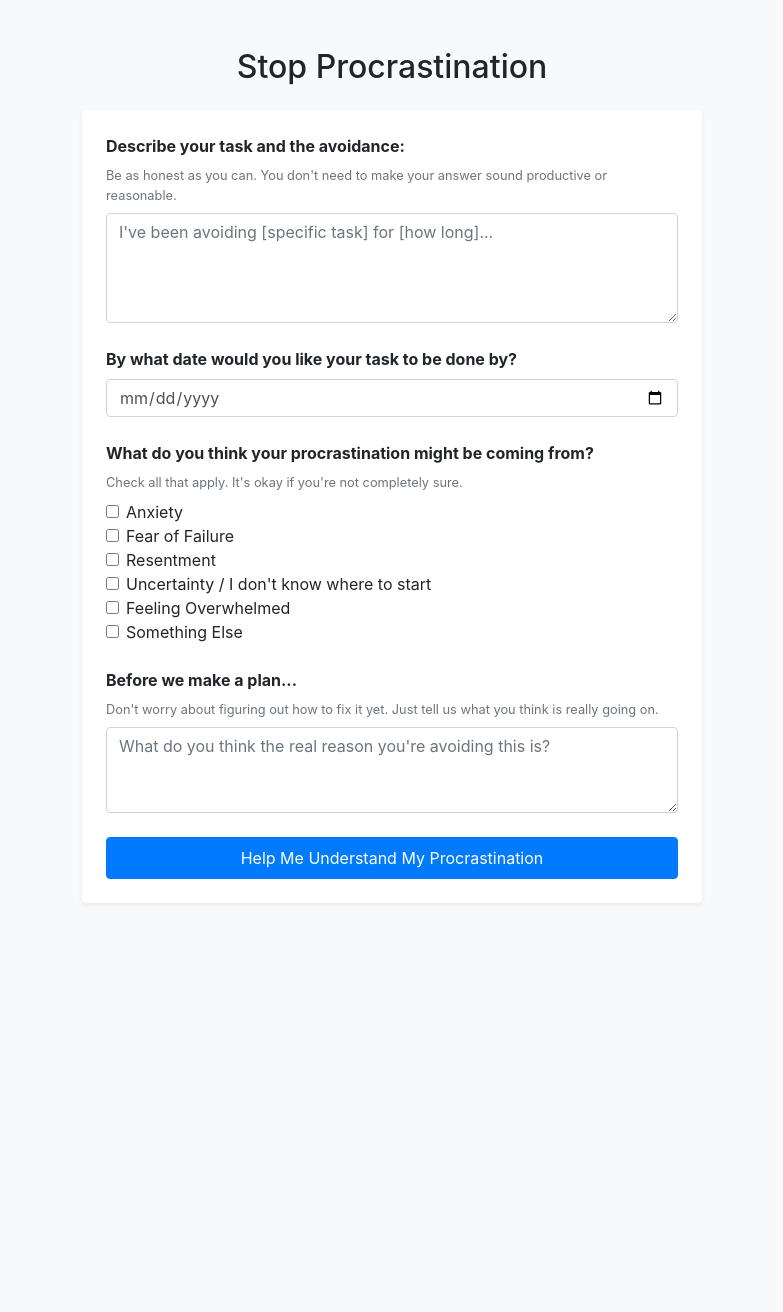
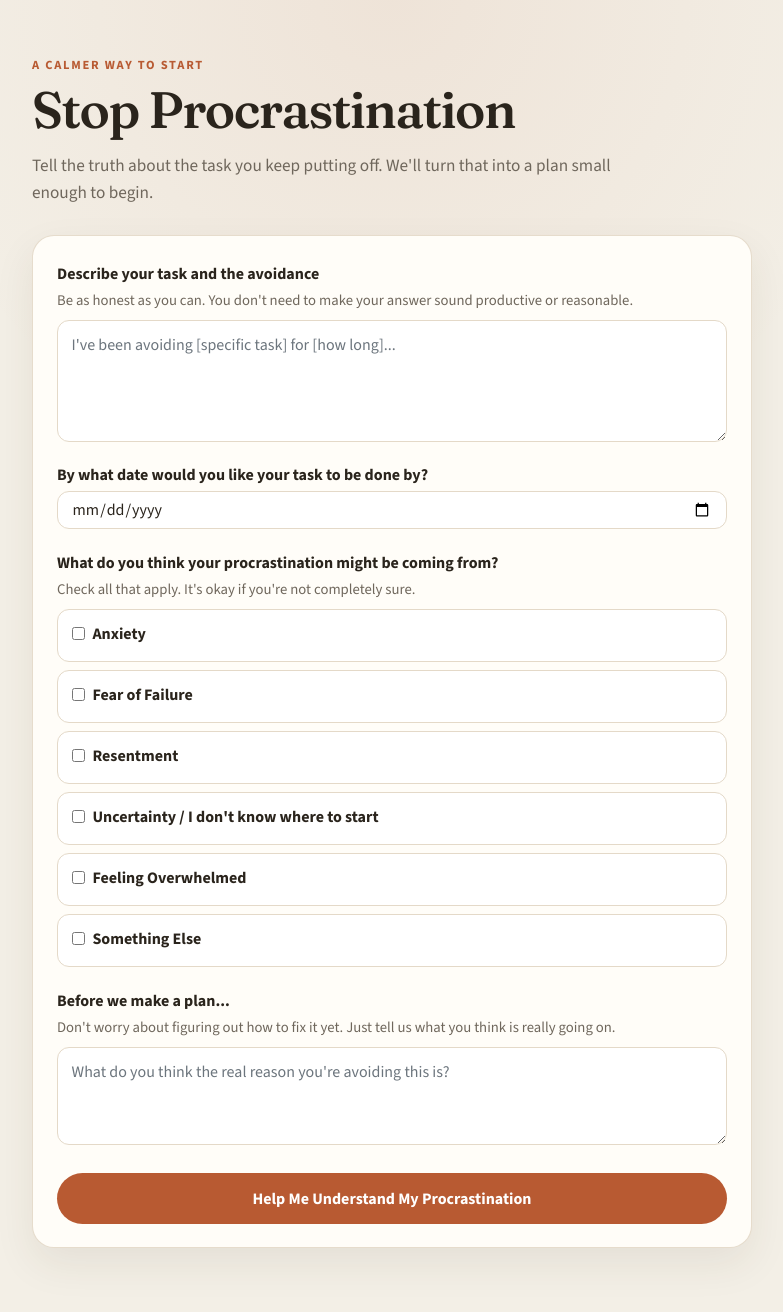
Before and after one commit to jillyusi/CSCI201-Project-3-Team-2, a Flask app: page / in a window 1280 px wide. Shown: the whole page, without its empty margins (248-1031 px from the left). Before the commit the page ends 904 px from the top, so only its background shows below. Run offline with Flask 3, Linux system fonts and the light colour scheme; some libraries are stand-ins or nearby versions.

Commit message:
made it more aesthetically pleasing

```diff
--- a/main.py
+++ b/main.py
@@ -38,7 +38,12 @@ def index():
 
                         Please provide a JSON response with the following format:
                         {{"title": "<A catchy, motivational title for their action plan>",
-                        "advice": "<Provide an empathetic, personalized, and actionable step-by-step plan to overcome this specific procrastination in about 150 words>"}}
+                        "advice": "<An empathetic, personalized plan in about 150 words>"}}
+
+                        Format "advice" as plain text with real line breaks.
+                        Start with one or two sentences of empathy.
+                        Then put each action step on its own line, starting with "- ".
+                        Do not put the steps in one paragraph, and do not use HTML.
                     """
                 }
             ]
--- /dev/null
+++ b/static/style.css
@@ -0,0 +1,215 @@
+:root {
+  --bg: #f3efe6;
+  --card: #fffdf8;
+  --ink: #2a241c;
+  --muted: #6f675c;
+  --line: #e4d9c8;
+  --accent: #b85a32;
+  --accent-dark: #8e4122;
+  --accent-soft: #f8efe8;
+  --shadow: 0 16px 40px rgba(70, 48, 24, 0.08);
+}
+
+* {
+  box-sizing: border-box;
+}
+
+body {
+  margin: 0;
+  min-height: 100vh;
+  background:
+    radial-gradient(circle at top, rgba(184, 90, 50, 0.08), transparent 32rem),
+    var(--bg);
+  color: var(--ink);
+  font-family: "Source Sans 3", "Segoe UI", sans-serif;
+}
+
+.page {
+  width: min(720px, calc(100% - 2rem));
+  margin: 0 auto;
+  padding: 3.5rem 0 4rem;
+}
+
+.eyebrow {
+  margin: 0 0 0.4rem;
+  color: var(--accent);
+  font-size: 0.78rem;
+  font-weight: 700;
+  letter-spacing: 0.14em;
+  text-transform: uppercase;
+}
+
+h1,
+.plan-title {
+  margin: 0;
+  font-family: Fraunces, Georgia, serif;
+  font-weight: 560;
+  letter-spacing: -0.03em;
+  line-height: 1.15;
+}
+
+h1 {
+  font-size: clamp(2.2rem, 5vw, 3.2rem);
+}
+
+.lede {
+  max-width: 38rem;
+  margin: 0.8rem 0 0;
+  color: var(--muted);
+  font-size: 1.08rem;
+  line-height: 1.55;
+}
+
+.panel {
+  margin-top: 1.8rem;
+  padding: 1.6rem 1.5rem 1.4rem;
+  background: var(--card);
+  border: 1px solid rgba(228, 217, 200, 0.9);
+  border-radius: 22px;
+  box-shadow: var(--shadow);
+}
+
+.field {
+  margin-bottom: 1.35rem;
+}
+
+.field label,
+.field-label {
+  display: block;
+  margin-bottom: 0.25rem;
+  font-weight: 700;
+}
+
+.hint {
+  margin: 0 0 0.55rem;
+  color: var(--muted);
+  font-size: 0.92rem;
+  line-height: 1.45;
+}
+
+.form-control {
+  border: 1px solid var(--line);
+  border-radius: 12px;
+  background: #fff;
+  color: var(--ink);
+  padding: 0.75rem 0.85rem;
+}
+
+.form-control:focus {
+  border-color: var(--accent);
+  box-shadow: 0 0 0 3px rgba(184, 90, 50, 0.15);
+}
+
+.choices {
+  display: grid;
+  gap: 0.5rem;
+}
+
+.form-check {
+  margin: 0;
+  padding: 0.72rem 0.9rem 0.72rem 2.15rem;
+  background: #fff;
+  border: 1px solid var(--line);
+  border-radius: 12px;
+}
+
+.form-check:hover {
+  border-color: #ddb79a;
+  background: var(--accent-soft);
+}
+
+.form-check-input {
+  margin-top: 0.35rem;
+  accent-color: var(--accent);
+}
+
+.submit,
+.back-link {
+  display: inline-flex;
+  align-items: center;
+  justify-content: center;
+  width: 100%;
+  margin-top: 0.4rem;
+  padding: 0.85rem 1rem;
+  border-radius: 999px;
+  font-weight: 700;
+  text-decoration: none;
+}
+
+.submit {
+  border: 0;
+  background: var(--accent);
+  color: #fff;
+  cursor: pointer;
+}
+
+.submit:hover {
+  background: var(--accent-dark);
+  color: #fff;
+}
+
+.plan-card {
+  padding: 2rem 1.7rem 1.5rem;
+}
+
+.plan-title {
+  font-size: clamp(1.8rem, 4vw, 2.5rem);
+  margin-bottom: 1.25rem;
+}
+
+.advice p {
+  margin: 0 0 0.9rem;
+  font-size: 1.08rem;
+  line-height: 1.65;
+}
+
+.advice ul,
+.advice ol {
+  margin: 0.2rem 0 1.1rem;
+  padding-left: 1.3rem;
+}
+
+.advice li {
+  margin-bottom: 0.55rem;
+  padding-left: 0.2rem;
+  font-size: 1.05rem;
+  line-height: 1.55;
+}
+
+.advice li::marker {
+  color: var(--accent);
+  font-weight: 700;
+}
+
+.plan-figure {
+  width: 168px;
+  margin: 1.6rem auto 0.4rem;
+}
+
+.plan-figure img {
+  display: block;
+  width: 100%;
+  height: 168px;
+  object-fit: cover;
+  border-radius: 18px;
+  border: 1px solid var(--line);
+}
+
+.back-link {
+  width: auto;
+  margin: 1.6rem auto 0;
+  padding: 0.7rem 1.2rem;
+  border: 1px solid var(--line);
+  background: #fff;
+  color: var(--ink);
+}
+
+.back-link:hover {
+  border-color: var(--accent);
+  color: var(--accent-dark);
+  text-decoration: none;
+}
+
+.actions {
+  text-align: center;
+}
--- a/templates/index.html
+++ b/templates/index.html
@@ -4,31 +4,22 @@
   <meta charset="UTF-8">
   <meta name="viewport" content="width=device-width, initial-scale=1.0">
   <title>Stop Procrastination</title>
+  <link rel="preconnect" href="https://fonts.googleapis.com">
+  <link rel="preconnect" href="https://fonts.gstatic.com" crossorigin>
+  <link href="https://fonts.googleapis.com/css2?family=Fraunces:opsz,wght@9..144,560&family=Source+Sans+3:wght@400;600;700&display=swap" rel="stylesheet">
   <link href="https://maxcdn.bootstrapcdn.com/bootstrap/4.5.2/css/bootstrap.min.css" rel="stylesheet">
-  <style>
-    /* Centers and constrains the form for better readability on desktop */
-    .form-container {
-      max-width: 650px;
-      margin: auto;
-    }
-  </style>
+  <link rel="stylesheet" href="{{ url_for('static', filename='style.css') }}">
 </head>
-<body class="bg-light">
+<body>
+  <main class="page">
+    <p class="eyebrow">A calmer way to start</p>
+    <h1>Stop Procrastination</h1>
+    <p class="lede">Tell the truth about the task you keep putting off. We'll turn that into a plan small enough to begin.</p>
 
-  <div class="container mt-5 mb-5 form-container">
-    <h2 class="text-center mb-4">Stop Procrastination</h2>
-
-    <form method="post" action="#" class="p-4 bg-white rounded shadow-sm">
-
-
-      <!-- Task Description -->
-      <div class="form-group mb-4">
-        <label for="task-description">
-          <strong>Describe your task and the avoidance:</strong>
-        </label>
-        <p class="text-muted small mb-2">
-          Be as honest as you can. You don't need to make your answer sound productive or reasonable.
-        </p>
+    <form method="post" action="#" class="panel">
+      <div class="field">
+        <label for="task-description">Describe your task and the avoidance</label>
+        <p class="hint">Be as honest as you can. You don't need to make your answer sound productive or reasonable.</p>
         <textarea
           id="task-description"
           name="task-description"
@@ -38,62 +29,46 @@
           required></textarea>
       </div>
 
-      <!-- Date Input -->
-      <div class="form-group mb-4">
-        <label for="end-date">
-          <strong>By what date would you like your task to be done by?</strong>
-        </label>
+      <div class="field">
+        <label for="end-date">By what date would you like your task to be done by?</label>
         <input type="date" id="end-date" name="end-date" class="form-control" required>
       </div>
 
-      <!-- Procrastination Reasons -->
-      <div class="form-group mb-4">
-        <label>
-          <strong>What do you think your procrastination might be coming from?</strong>
-        </label>
-        <p class="text-muted small mb-2">
-          Check all that apply. It's okay if you're not completely sure.
-        </p>
+      <div class="field">
+        <p class="field-label">What do you think your procrastination might be coming from?</p>
+        <p class="hint">Check all that apply. It's okay if you're not completely sure.</p>
 
+        <div class="choices">
           <div class="form-check">
             <input class="form-check-input" type="checkbox" id="anxiety" name="procrastination_reason" value="Anxiety">
             <label class="form-check-label" for="anxiety">Anxiety</label>
           </div>
-
           <div class="form-check">
             <input class="form-check-input" type="checkbox" id="fear_failure" name="procrastination_reason" value="Fear of Failure">
             <label class="form-check-label" for="fear_failure">Fear of Failure</label>
           </div>
-
           <div class="form-check">
             <input class="form-check-input" type="checkbox" id="resentment" name="procrastination_reason" value="Resentment">
             <label class="form-check-label" for="resentment">Resentment</label>
           </div>
-
           <div class="form-check">
             <input class="form-check-input" type="checkbox" id="uncertainty" name="procrastination_reason" value="Uncertainty">
             <label class="form-check-label" for="uncertainty">Uncertainty / I don't know where to start</label>
           </div>
-
           <div class="form-check">
             <input class="form-check-input" type="checkbox" id="overwhelmed" name="procrastination_reason" value="Overwhelmed">
             <label class="form-check-label" for="overwhelmed">Feeling Overwhelmed</label>
           </div>
-
           <div class="form-check">
             <input class="form-check-input" type="checkbox" id="something_else" name="procrastination_reason" value="Something Else">
             <label class="form-check-label" for="something_else">Something Else</label>
           </div>
         </div>
+      </div>
 
-      <!-- Reflection -->
-      <div class="form-group mb-4">
-        <label for="reflection">
-          <strong>Before we make a plan...</strong>
-        </label>
-        <p class="text-muted small mb-2">
-          Don't worry about figuring out how to fix it yet. Just tell us what you think is really going on.
-        </p>
+      <div class="field">
+        <label for="reflection">Before we make a plan...</label>
+        <p class="hint">Don't worry about figuring out how to fix it yet. Just tell us what you think is really going on.</p>
         <textarea
           id="reflection"
           name="reflection"
@@ -102,13 +77,8 @@
           placeholder="What do you think the real reason you're avoiding this is?"></textarea>
       </div>
 
-      <!-- Submit -->
-      <button id="start-task" type="submit" class="btn btn-primary btn-block py-2 mt-4">
-        Help Me Understand My Procrastination
-      </button>
-
+      <button id="start-task" type="submit" class="submit">Help Me Understand My Procrastination</button>
     </form>
-  </div>
-
+  </main>
 </body>
 </html>
```
Also changed, not shown: templates/destination.html (+44 -37 lines). Lines whose indentation alone changed are shown as unchanged.
